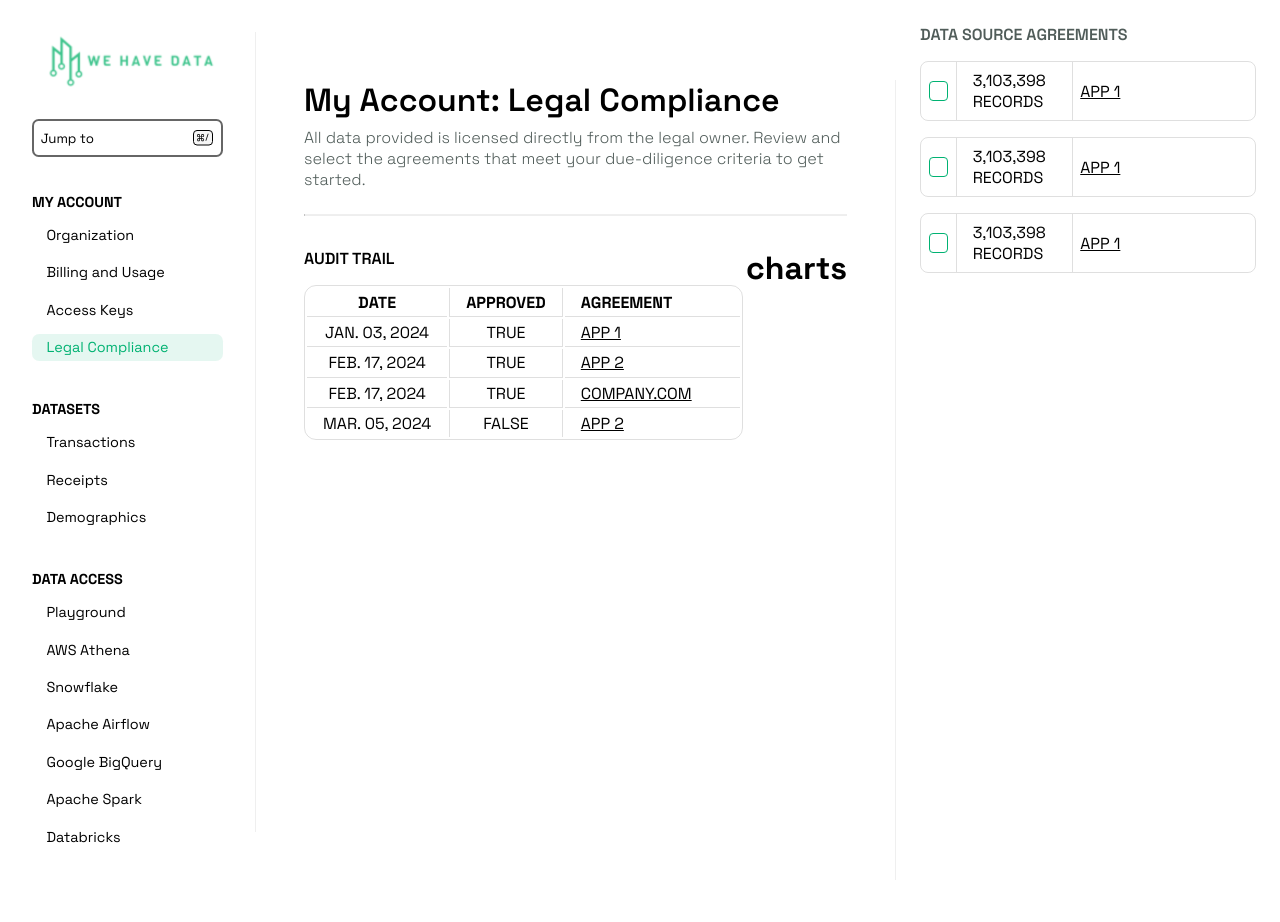
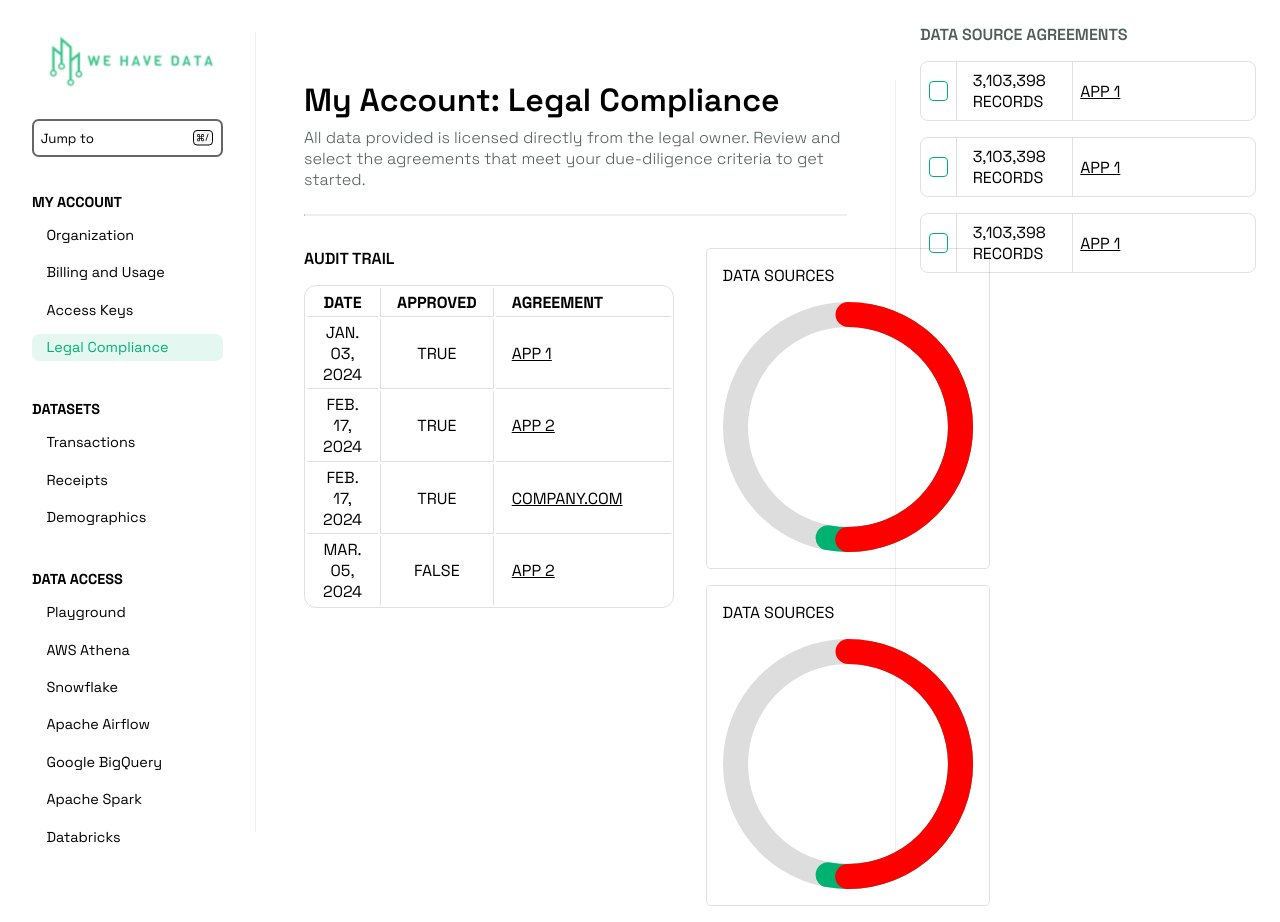
Before and after one commit to tiki/website-client-shop, a Vue app: page / in a window 1280 px wide. Both pictures are taken after a click on the item "Legal Compliance". Before the commit the page ends 880 px from the top, so only its background shows below. Built offline with nearby package versions, Linux system fonts and the light colour scheme.

Commit message:
wip: chart component

```diff
--- /dev/null
+++ b/src/LegalCompliance/ChartComponent.vue
@@ -0,0 +1,93 @@
+<script setup lang="ts">
+defineProps({
+  title: {
+    required: true,
+    type: String
+  }
+})
+</script>
+
+<template>
+  <div class="container">
+    <h1>{{ title }}</h1>
+    <div class="chart-container">
+      <svg width="250" height="250" viewBox="0 0 250 250" class="circular-progress">
+        <circle class="bg"></circle>
+        <circle class="fg"></circle>
+        <circle class="sl"></circle>
+      </svg>
+    </div>
+  </div>
+</template>
+
+<style scoped>
+.container {
+  border: 1px solid #00000020;
+  margin-bottom: 1em;
+  border-radius: 0.3em;
+  padding: 1em;
+}
+h1 {
+  font-size: 1em;
+  margin-bottom: 1em;
+  color: var(--primary-text-color);
+  font-weight: 400;
+}
+
+.chart-container {
+  display: flex;
+}
+
+.circular-progress {
+  --size: 250px;
+  --half-size: calc(var(--size) / 2);
+  --stroke-width: 25px;
+  --radius: calc((var(--size) - var(--stroke-width)) / 2);
+  --circumference: calc(var(--radius) * pi * 2);
+  --dash: calc((var(--progress) * var(--circumference)) / 100);
+  animation: progress-animation 5s linear 0s 1 forwards;
+}
+
+.circular-progress circle {
+  cx: var(--half-size);
+  cy: var(--half-size);
+  r: var(--radius);
+  stroke-width: var(--stroke-width);
+  fill: none;
+  stroke-linecap: round;
+}
+
+.circular-progress circle.bg {
+  stroke: #ddd;
+}
+
+.circular-progress circle.fg {
+  transform: rotate(-80deg);
+  transform-origin: var(--half-size) var(--half-size);
+  stroke-dasharray: var(--dash) calc(var(--circumference) - var(--dash));
+  transition: stroke-dasharray 0.3s linear 0s;
+  stroke: var(--accent-color);
+}
+.circular-progress circle.sl {
+  transform: rotate(-90deg);
+  transform-origin: var(--half-size) var(--half-size);
+  stroke-dasharray: var(--dash) calc(var(--circumference) - var(--dash));
+  transition: stroke-dasharray 0.3s linear 0s;
+  stroke: red;
+}
+
+@property --progress {
+  syntax: '<number>';
+  inherits: false;
+  initial-value: 0;
+}
+
+@keyframes progress-animation {
+  from {
+    --progress: 0;
+  }
+  to {
+    --progress: 100;
+  }
+}
+</style>
--- a/src/LegalCompliance/LegalComplianceContent.vue
+++ b/src/LegalCompliance/LegalComplianceContent.vue
@@ -1,5 +1,6 @@
 <script setup lang="ts">
 import AuditTrail from './AuditTrail.vue'
+import ChartComponent from './ChartComponent.vue'
 
 const trailInfo = [
   {
@@ -28,7 +29,10 @@ const trailInfo = [
 <template>
   <div class="legal-compliance-container">
     <audit-trail :trailInfo="trailInfo" />
-    <h1>charts</h1>
+    <div class="chart-container">
+      <chart-component :title="'DATA SOURCES'" />
+      <chart-component :title="'DATA SOURCES'" />
+    </div>
   </div>
 </template>
 
@@ -37,4 +41,11 @@ const trailInfo = [
   display: flex;
   justify-content: space-between;
 }
+
+.chart-container {
+  width: 100%;
+  padding-left: 2em;
+  display: flex;
+  flex-direction: column;
+}
 </style>
```
